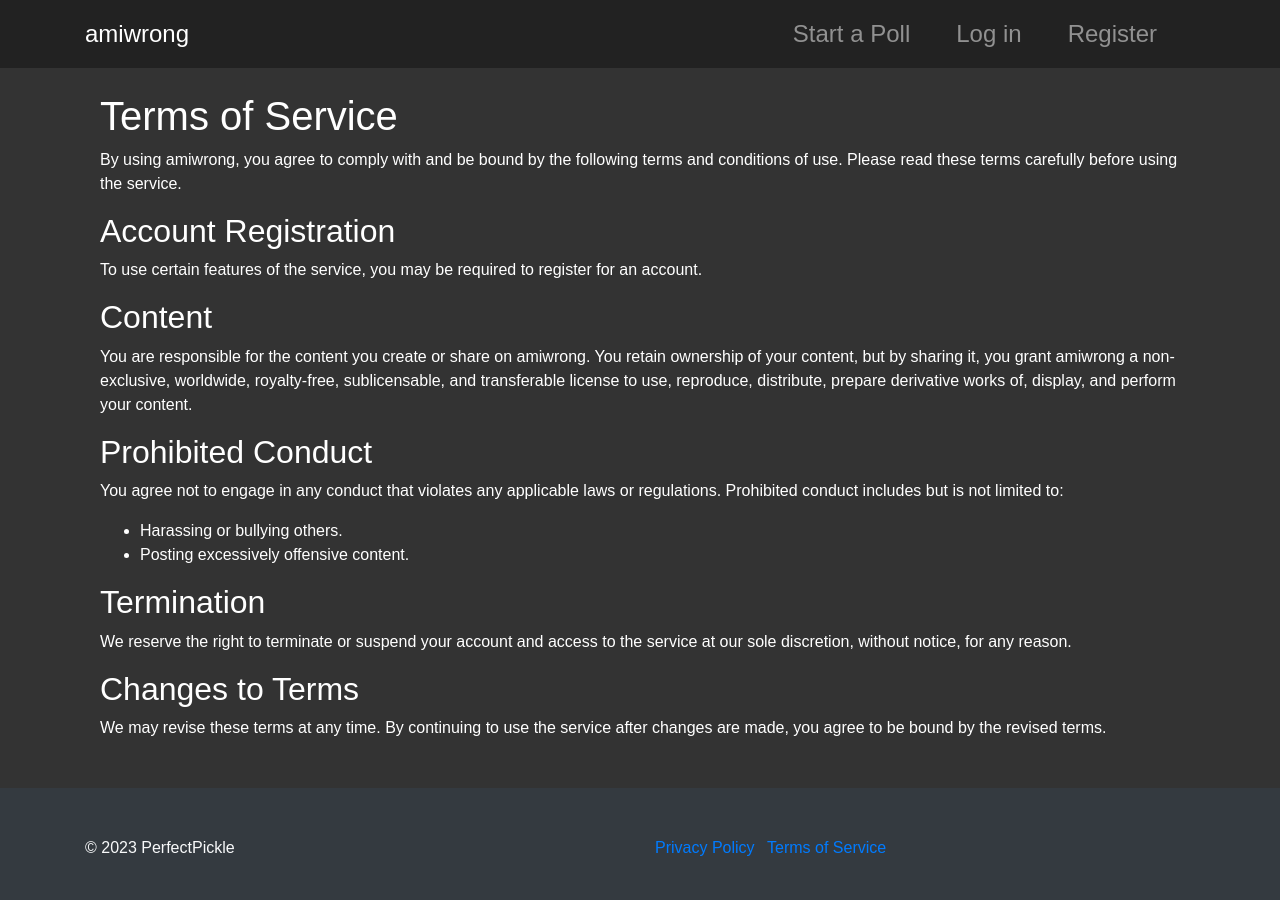
After one commit to PerfectPickle/amiwrong, a Flask app: page /terms in a window 1280 px wide. The commit adds this page. Run offline with Flask 3, Linux system fonts and the light colour scheme; some libraries are stand-ins or nearby versions.

Commit message:
Add privacy policy and terms of service, add more age input validation and modify handling of age loading, modify presentation of polls.html

```diff
--- a/app.py
+++ b/app.py
@@ -129,6 +129,13 @@ def get_profile(user_id):
 
     try:
         profile = cursor.execute("SELECT * FROM profiles WHERE user_id=?;", (user_id,)).fetchone()
+        try:
+            age = int(profile.get("age"))
+            if age <= 0 or age > 120:
+                raise Exception("No valid age in profile")
+            profile["age"] = age
+        except:
+            profile["age"] = ""
     except:
         profile = False
 
@@ -561,7 +568,11 @@ def view_poll(unique_id):
             # check that preset demographic category and answer is valid
             match str(d).lower():
                 case "age":
-                    if int(demo_answers[d]) <= 0 or int(demo_answers[d]) >= 130:
+                    try:
+                        if int(demo_answers[d]) <= 0 or int(demo_answers[d]) >= 130:
+                            flash("Invalid age entered")
+                            return redirect(f'/poll/{unique_id}')
+                    except:
                         flash("Invalid age entered")
                         return redirect(f'/poll/{unique_id}')
                 case "country":
@@ -795,31 +806,25 @@ def profile():
         # Refresh page
         return redirect("/profile")
     else:
-        # Connect to the database
-        connection = sqlite3.connect("amiwrong.db")
-        # Use Row factory to fetch rows as dictionaries
-        connection.row_factory = sqlite3.Row
-        # Cursor with which to interact with database
-        cursor = connection.cursor()
+        profile = get_profile(session["user_id"])
 
-        # Execute a SELECT query to retrieve a row
-        cursor.execute("SELECT * FROM profiles WHERE user_id = ?", (session["user_id"],))
+        if profile:
+            age = profile['age']
+            country = profile['country']
+            gender = profile['gender']
+            sexuality = profile['sexuality']
+            politics = profile['politics']
+            language = profile['language']
 
-        # Fetch the row as dict
-        row = cursor.fetchone()
+        return render_template("profile.html", age=age, country=country, countries=countries, gender=gender, gender_options=gender_options, sexuality=sexuality, sexualities=sexualities, politics=politics, politics_options=politics_options, language=language, languages=languages)
 
-        if row:
-            age = row['age']
-            country = row['country']
-            gender = row['gender']
-            sexuality = row['sexuality']
-            politics = row['politics']
-            language = row['language']
+@app.route("/privacy_policy")
+def privacy_policy():
+    return render_template("privacy_policy.html")
 
-        # Close the cursor and connection
-        cursor.close()
-        connection.close()
-        return render_template("profile.html", age=age, country=country, countries=countries, gender=gender, gender_options=gender_options, sexuality=sexuality, sexualities=sexualities, politics=politics, politics_options=politics_options, language=language, languages=languages)
+@app.route("/terms")
+def terms_of_service():
+    return render_template("terms.html")
 
 
 @app.errorhandler(404)
--- a/static/css/styles.css
+++ b/static/css/styles.css
@@ -16,7 +16,7 @@
   display: none;
 }
 
-/* For the flash feedback messages */
+/* for the flash feedback messages */
 ul.flashes {
   list-style-type: none;
   margin: 0;
@@ -27,9 +27,22 @@ ul.flashes li {
   color: red;
 }
 
-
 .small-btn {
   width: 200px;
   height: 60px;
   font-size: 28px;
 }
+
+.card {
+  background-color: #f8f9fa;
+  border: 1px solid #dee2e6;
+}
+
+.card-title a {
+  color: #007bff;
+  text-decoration: none;
+}
+
+.card-title a:hover {
+  color: #0056b3;
+}
--- a/templates/layout.html
+++ b/templates/layout.html
@@ -101,8 +101,12 @@
           </div>
           <div class="col-md-6 text-md-end">
             <ul class="list-inline">
-              <li class="list-inline-item"><a href="#">Privacy Policy</a></li>
-              <li class="list-inline-item"><a href="#">Terms of Service</a></li>
+              <li class="list-inline-item">
+                <a href="privacy_policy">Privacy Policy</a>
+              </li>
+              <li class="list-inline-item">
+                <a href="terms">Terms of Service</a>
+              </li>
             </ul>
           </div>
         </div>
--- a/templates/profile.html
+++ b/templates/profile.html
@@ -5,8 +5,7 @@ main %}
 
 <h1>Save Common Details For Future Polls</h1>
 <small class="form-text text-muted"
-  >This information will be provided to polls you participate in, without any
-  identifiable info such as email or username. It only exists to save you time,
+  >This information will be provided to polls you participate in. It only exists to save you time,
   all fields are optional! Choose the blank option if you no longer wish to
   share that detail.</small
 >
--- /dev/null
+++ b/templates/terms.html
@@ -0,0 +1,50 @@
+{% extends "layout.html" %} {% block title %} Terms of Service {% endblock %} {%
+block main %}
+
+<div class="container mt-4">
+  <h1>Terms of Service</h1>
+  <p>
+    By using amiwrong, you agree to comply with and be bound by the following
+    terms and conditions of use. Please read these terms carefully before using
+    the service.
+  </p>
+
+  <h2>Account Registration</h2>
+  <p>
+    To use certain features of the service, you may be required to register for
+    an account.
+  </p>
+
+  <h2>Content</h2>
+  <p>
+    You are responsible for the content you create or share on amiwrong. You
+    retain ownership of your content, but by sharing it, you grant amiwrong a
+    non-exclusive, worldwide, royalty-free, sublicensable, and transferable
+    license to use, reproduce, distribute, prepare derivative works of, display,
+    and perform your content.
+  </p>
+
+  <h2>Prohibited Conduct</h2>
+  <p>
+    You agree not to engage in any conduct that violates any applicable laws or
+    regulations. Prohibited conduct includes but is not limited to:
+  </p>
+  <ul>
+    <li>Harassing or bullying others.</li>
+    <li>Posting excessively offensive content.</li>
+  </ul>
+
+  <h2>Termination</h2>
+  <p>
+    We reserve the right to terminate or suspend your account and access to the
+    service at our sole discretion, without notice, for any reason.
+  </p>
+
+  <h2>Changes to Terms</h2>
+  <p>
+    We may revise these terms at any time. By continuing to use the service
+    after changes are made, you agree to be bound by the revised terms.
+  </p>
+</div>
+
+{% endblock %}
```
Also changed, not shown: requirements.txt (added, +10 -0 lines), templates/index.html (+5 -5 lines), templates/polls.html (+23 -11 lines), templates/privacy_policy.html (added, +45 -0 lines), amiwrong.db. Lines whose indentation alone changed are shown as unchanged.
